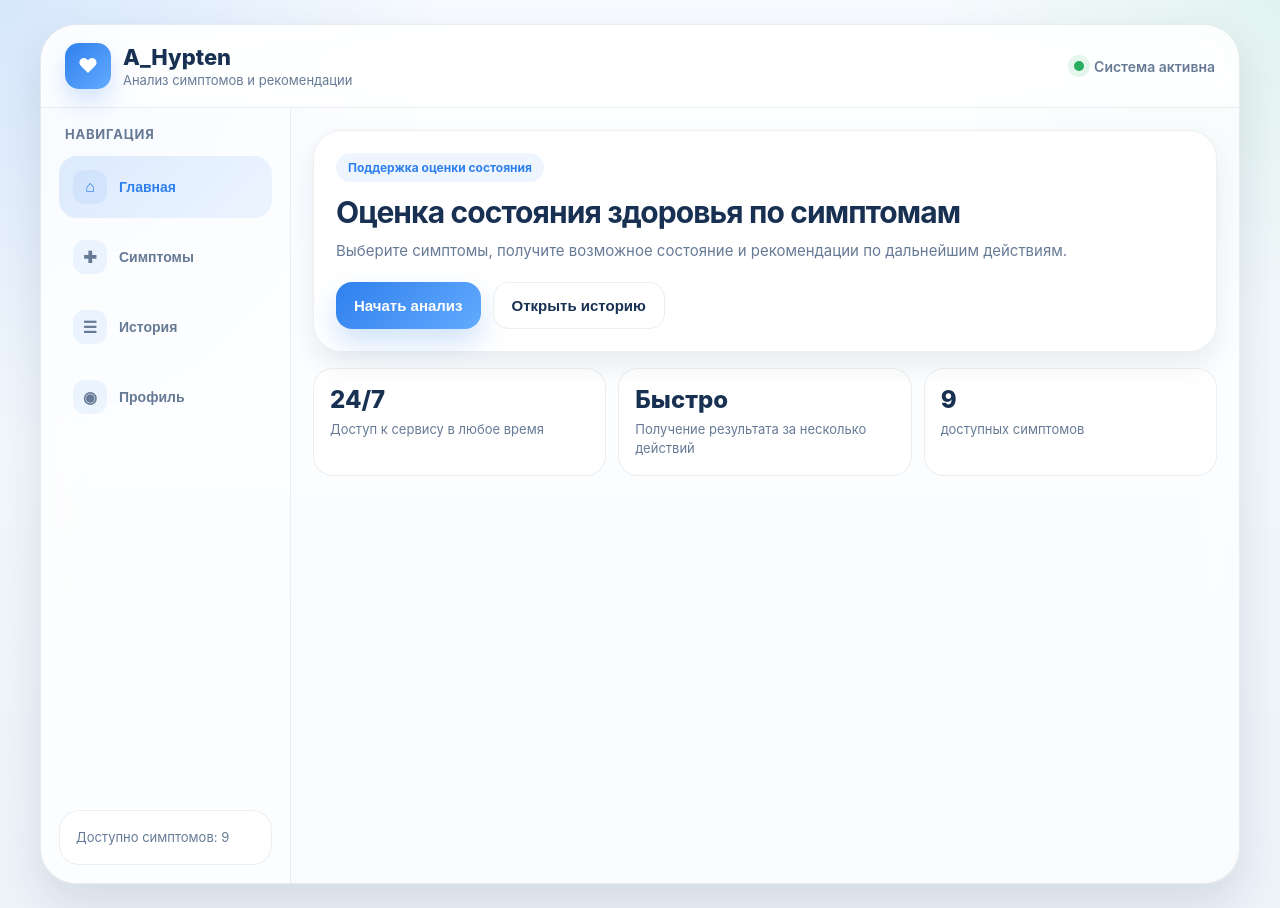
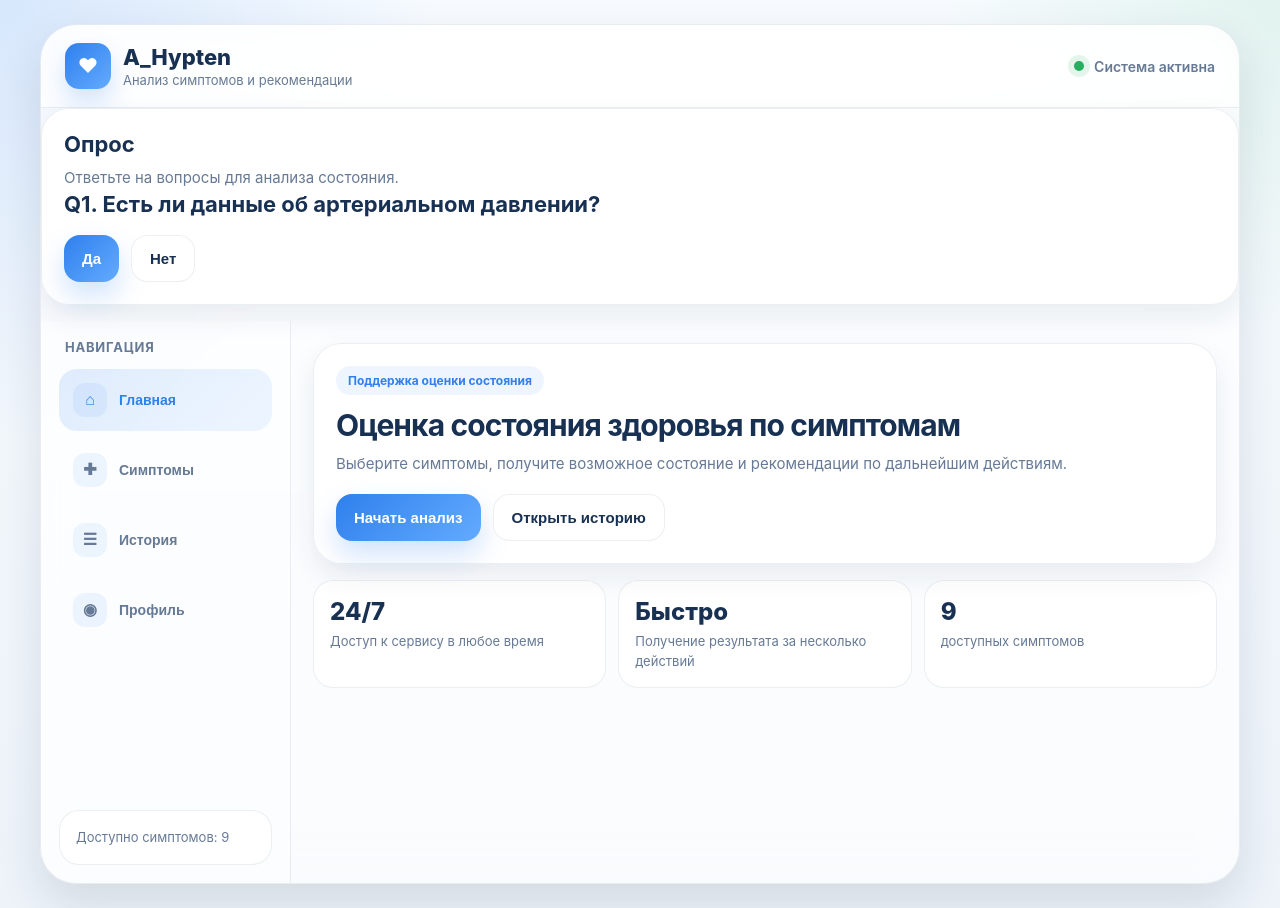
Before and after one commit to onorry/a_hypten, a plain HTML site: page index.html in a window 1280 px wide. Drawn offline with Linux system fonts and the light colour scheme.

Commit message:
Add files via upload

```diff
--- a/index.html
+++ b/index.html
@@ -22,6 +22,13 @@
           <span>Система активна</span>
         </div>
       </header>
+
+<div class="card">
+  <h3>Опрос</h3>
+  <p class="text">Ответьте на вопросы для анализа состояния.</p>
+
+  <div id="questionBox"></div>
+</div>
 
       <div class="desktop-layout">
         <aside class="sidebar">
```
